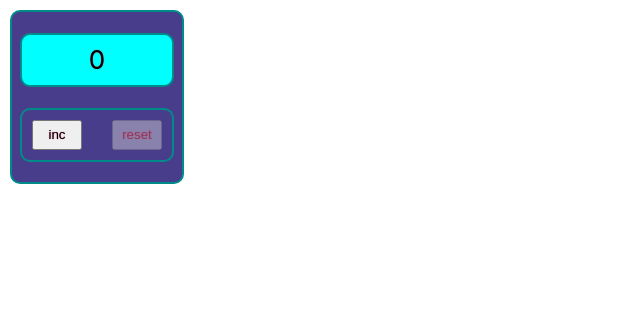
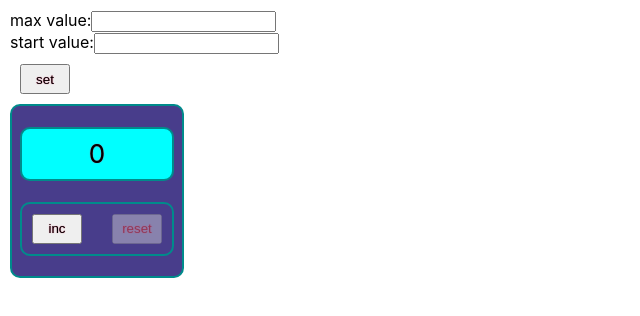
Before and after one commit to SPK80/counter, a React (Create React App) app: page / in a window 1280 px wide. Shown: the top 316 px of the page, without its empty margins (0-640 px from the left). Built offline with nearby package versions, Linux system fonts and the light colour scheme.

Commit message:
feat: add Setup component, refactor Button component

```diff
--- a/src/components/App.tsx
+++ b/src/components/App.tsx
@@ -1,14 +1,16 @@
 import React from 'react';
 import s from './App.module.css'
 import {Counter} from "./Counter";
+import {Setup} from "./Setup";
 
 function App() {
 
     return (
         <div className={s.app}>
+            <Setup/>
             <Counter/>
         </div>
-    )
+    );
 }
 
 export default App;
--- a/src/components/Button.tsx
+++ b/src/components/Button.tsx
@@ -4,7 +4,7 @@ import s from './Button.module.css'
 type ButtonPropsType = {
     name: string
     onClick: () => void
-    disabled: boolean
+    disabled?: boolean
 }
 
 export const Button: React.FC<ButtonPropsType> =
--- /dev/null
+++ b/src/components/Setup.tsx
@@ -0,0 +1,23 @@
+import React from 'react';
+import {Button} from "./Button";
+
+export const Setup = () => {
+    const onSetHandler = () => {
+        console.log('set')
+    };
+
+    return (
+        <div>
+            <div>
+                <div><span>max value:</span><input/></div>
+                <div><span>start value:</span><input/></div>
+            </div>
+            <div>
+                <Button
+                    name={'set'}
+                    onClick={onSetHandler}
+                />
+            </div>
+        </div>
+    );
+}
```
